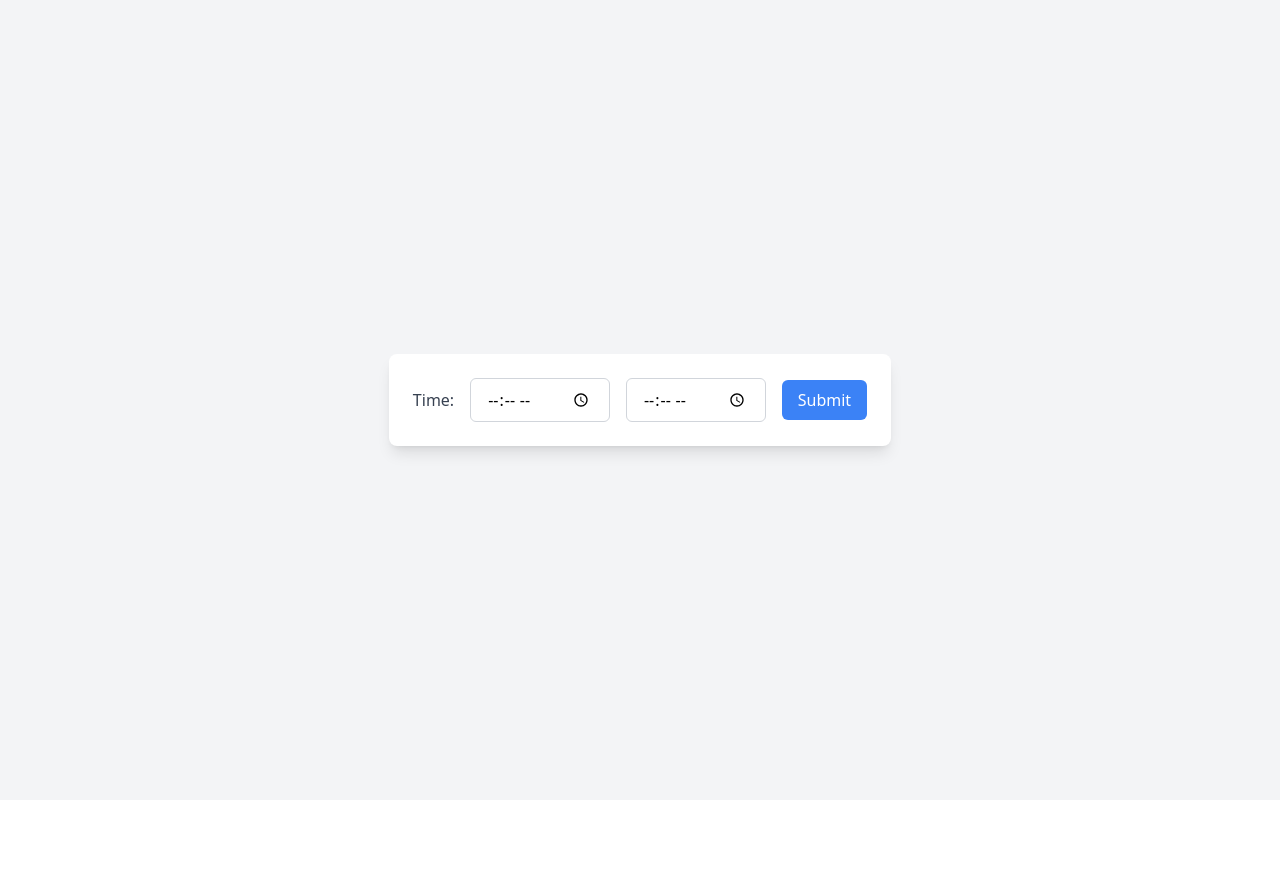
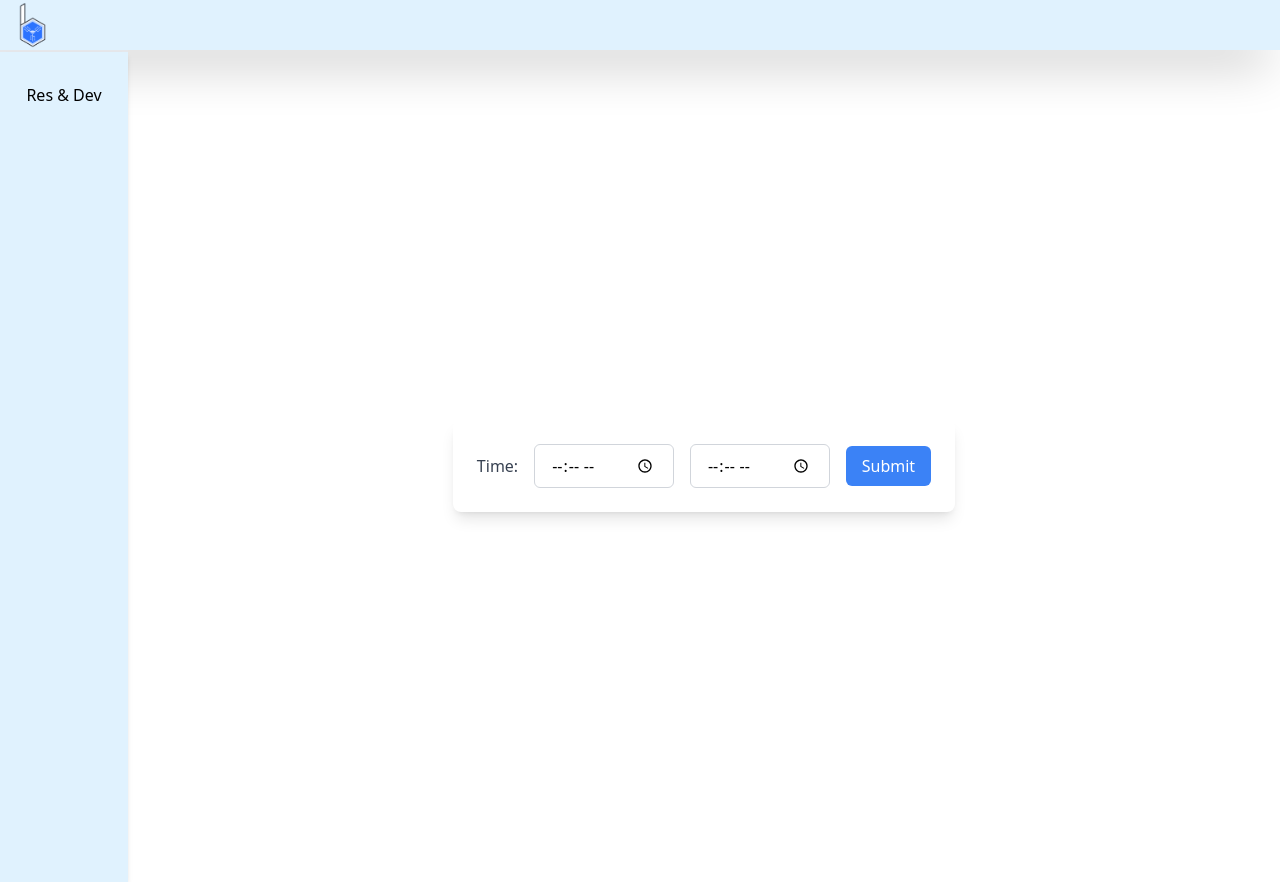
Before and after one commit to web6bariflo/research-and-development, a React (Create React App) app: page /res-and-dev in a window 1280 px wide. Before the commit the page ends 800 px from the top, so only its background shows below. Built offline with nearby package versions, Linux system fonts and the light colour scheme.

Commit message:
designe modify

```diff
--- a/package.json
+++ b/package.json
@@ -6,6 +6,8 @@
     "cra-template": "1.2.0",
     "react": "^19.0.0",
     "react-dom": "^19.0.0",
+    "react-icons": "^5.4.0",
+    "react-router-dom": "^7.1.3",
     "react-scripts": "5.0.1",
     "web-vitals": "^4.2.4"
   },
--- a/src/App.js
+++ b/src/App.js
@@ -1,11 +1,31 @@
-import './App.css';
-import ResAndDev from './pages/ResAndDev';
+import React from "react";
+import { BrowserRouter as Router, Route, Routes } from "react-router-dom";
+import Sidebar from "./components/Sidebar";
+import ResAndDev from "./pages/ResAndDev";
+import Nav from "./components/Nav";
+import LandingPage from "./pages/LandingPage";
 
 function App() {
   return (
-   <>
-  <ResAndDev/>
-   </>
+    <Router>
+      <div>
+        {/* Navigation Bar */}
+        <Nav />
+
+        <div className="flex">
+          {/* Sidebar */}
+          <Sidebar />
+
+          {/* Main Content */}
+          <div className="flex-grow p-4">
+            <Routes>
+              <Route path="/" element={<LandingPage />} />
+              <Route path="/res-and-dev" element={<ResAndDev />} />
+            </Routes>
+          </div>
+        </div>
+      </div>
+    </Router>
   );
 }
 
--- /dev/null
+++ b/src/components/Nav.jsx
@@ -0,0 +1,69 @@
+import React, { useState } from "react";
+import barifloLogo from "../assets/images/Bariflo logo on-01.png";
+import { AiOutlineLogout } from "react-icons/ai";
+
+const Nav = () => {
+  // State to track whether the logout popup is visible or not
+  const [showLogoutPopup, setShowLogoutPopup] = useState(false);
+
+  // Function to handle logout (can be customized as per your logic)
+  const LogoutPopUp = () => {
+    localStorage.removeItem("auth");
+    localStorage.removeItem('authToken');
+    localStorage.removeItem('data');
+
+
+    setShowLogoutPopup(false);
+
+    window.location.replace('https://newlogin.bc-pl.com/');
+  };
+
+  return (
+    <>
+      <div className="w-full h-[50px] bg-sky-100 z-20 shadow-2xl flex items-center justify-between">
+        <div>
+          <img src={barifloLogo} alt="Logo" className="h-[65px]" />
+        </div>
+
+        {/* <div>
+          <div className="relative group">
+            <AiOutlineLogout
+              className="text-red-600 hover:text-red-700 text-2xl cursor-pointer transition duration-300 ease-in-out transform hover:scale-110 me-11"
+              onClick={() => setShowLogoutPopup(true)} // Show the popup when clicked
+            />
+            <span className="absolute transform text-black-50 text-sm opacity-0 group-hover:opacity-100 transition-opacity duration-200 mt-2">
+              LogOut
+            </span>
+          </div>
+        </div> */}
+      </div>
+
+      {/* Logout confirmation popup */}
+      {/* {showLogoutPopup && (
+        <div className="fixed inset-0 bg-black bg-opacity-70 flex justify-center items-center z-50 " style={{zIndex:"2000"}}>
+          <div className="bg-white p-6 rounded-lg shadow-lg max-w-sm w-full z-50">
+            <h3 className="text-lg font-semibold mb-4">
+              Are you sure you want to log out?
+            </h3>
+            <div className="flex justify-end gap-4">
+              <button
+                className="bg-gray-300 text-gray-800 p-2 rounded-md hover:bg-gray-400"
+                onClick={() => setShowLogoutPopup(false)} // Close popup without logging out
+              >
+                Cancel
+              </button>
+              <button
+                className="bg-red-600 text-white p-2 rounded-md hover:bg-red-700"
+                onClick={LogoutPopUp} // Call LogoutPopUp function
+              >
+                Confirm
+              </button>
+            </div>
+          </div>
+        </div>
+      )} */}
+    </>
+  );
+};
+
+export default Nav;
--- /dev/null
+++ b/src/components/Sidebar.jsx
@@ -0,0 +1,26 @@
+import React, { useState } from "react";
+import { Link } from "react-router-dom";
+
+const Sidebar = () => {
+  return (
+    <div className="border-t-2">
+      {/* Sidebar */}
+      <aside
+        className="w-32 md:block h-full bg-sky-100 shadow-md transition-all duration-300"
+        style={{ zIndex: 1000 }}
+      >
+        <div className="flex flex-col items-center py-3">
+          {/* Res & Dev Link */}
+          <div className="text-black p-2 mb-3 cursor-pointer flex flex-col items-center rounded hover:bg-white mt-2 overflow-hidden">
+            <Link to="/res-and-dev">
+              <i className="bi bi-clock text-xl"></i>
+              <span className="transition-all duration-200">Res & Dev</span>
+            </Link>
+          </div>
+        </div>
+      </aside>
+    </div>
+  );
+};
+
+export default Sidebar;
--- /dev/null
+++ b/src/pages/LandingPage.jsx
@@ -0,0 +1,9 @@
+import React from 'react'
+
+const LandingPage = () => {
+  return (
+    <div className=' h-screen'>LandingPage</div>
+  )
+}
+
+export default LandingPage;
--- a/src/pages/ResAndDev.jsx
+++ b/src/pages/ResAndDev.jsx
@@ -10,7 +10,7 @@ const ResAndDev = () => {
   };
 
   return (
-    <div className="flex justify-center items-center h-screen bg-gray-100">
+    <div className="flex justify-center items-center h-screen">
       <div className="bg-white shadow-lg rounded-lg p-6 flex items-center space-x-4">
         <span className="text-gray-700 font-medium">Time:</span>
         <input
```
Also changed, not shown: src/assets/images/Bariflo logo on-01.png (added), 1 other file (tests, documents, lock files or other folders).
